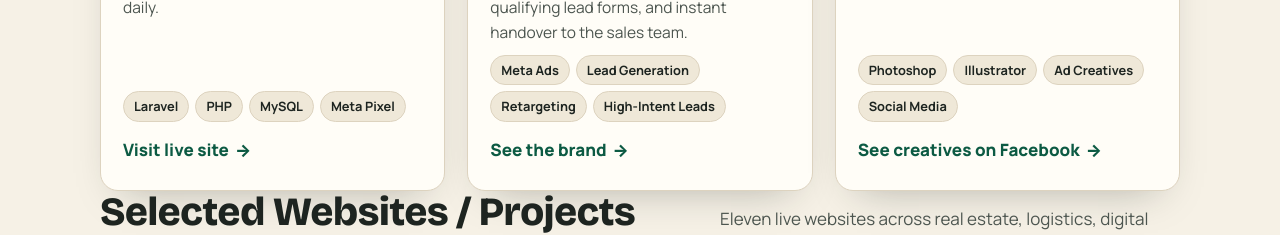
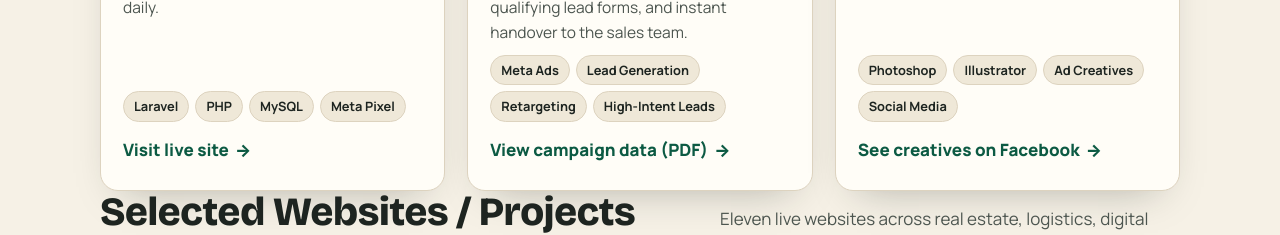
Before and after one commit to developersofiks/sofikul-portfolio, a plain HTML site: page index.html in a window 1280 px wide. Shown: the part 2140-2375 px from the top of the page. Drawn offline with nearby package versions, Linux system fonts and the light colour scheme.

Commit message:
Updated Card 2 link to View campaign data (PDF) pointing directly to verified case study deck

```diff
--- a/index.html
+++ b/index.html
@@ -474,7 +474,7 @@
               <h3>Meta Lead Campaigns — Home Stories Ltd</h3>
               <p>Targeted Facebook &amp; Instagram campaigns for Dhaka luxury apartments (Gulshan, Banani, Lalmatia &amp; Dhanmondi): high-intent audience segmentation, pre-qualifying lead forms, and instant handover to the sales team. </p>
               <div class="tags"><span>Meta Ads</span><span>Lead Generation</span><span>Retargeting</span><span>High-Intent Leads</span></div>
-              <a class="visit" href="https://www.homestories.com.bd/" target="_blank" rel="noopener">See the brand <span aria-hidden="true">→</span></a>
+              <a class="visit" href="Portfolio_Showcase_Md_Sofikul_Islam.pdf" target="_blank" rel="noopener">View campaign data (PDF) <span aria-hidden="true">→</span></a>
             </div>
           </article>
 
```
